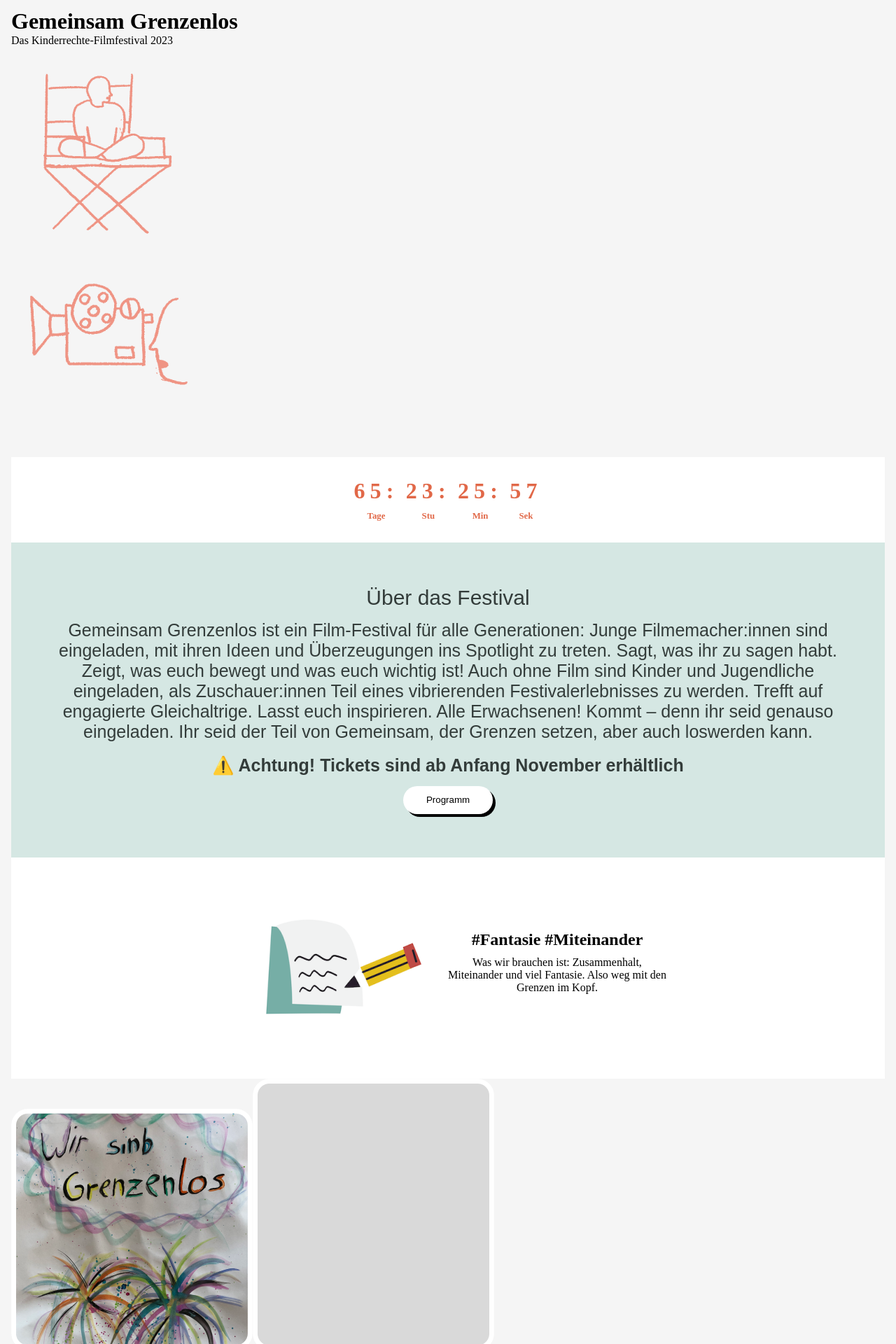
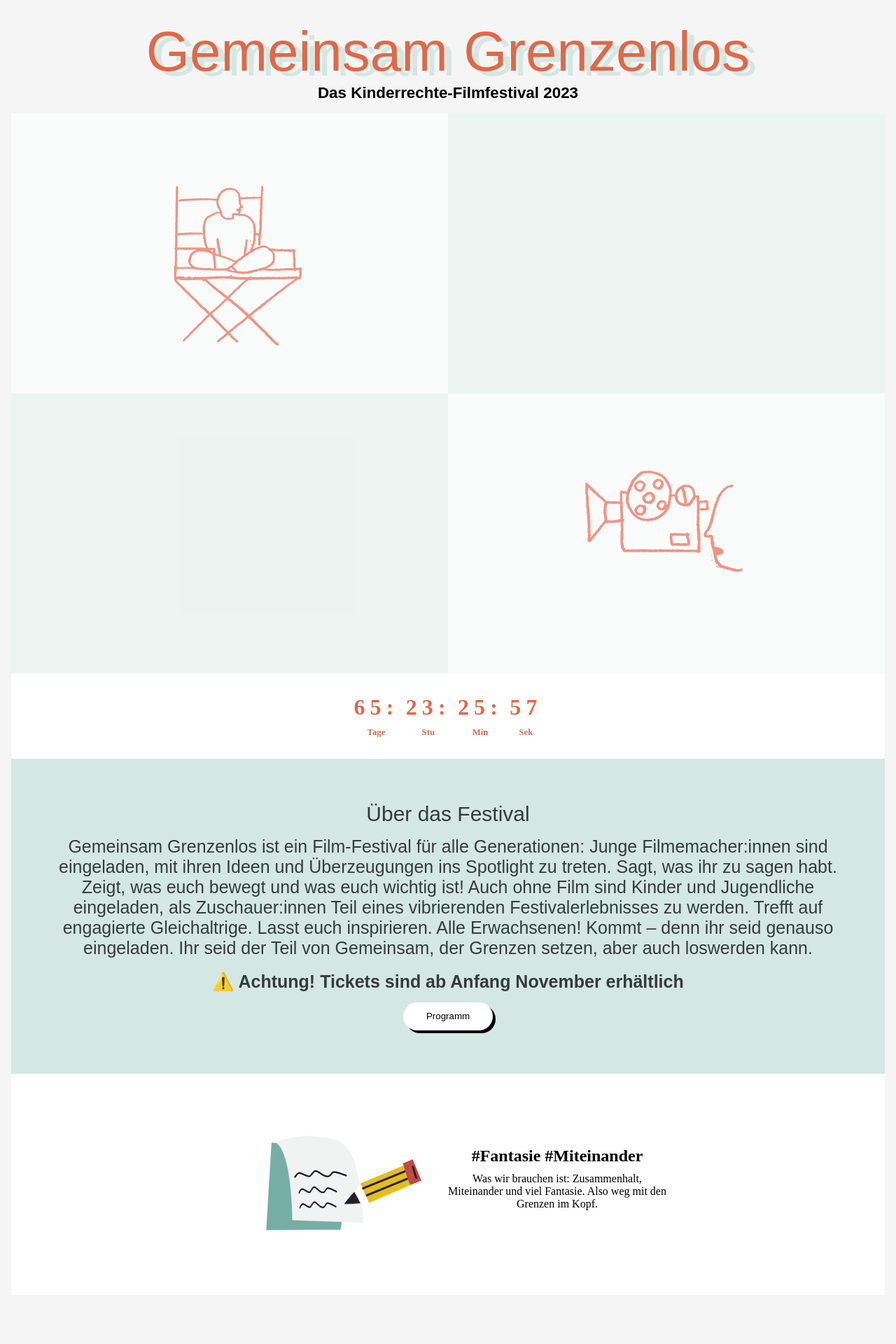
Before and after one commit to JoshRBeck/kijufi-nextjs-latest, a Next.js app: page / in a window 1280 px wide. Shown: the part 140-2060 px from the top of the page at 70% size. Built offline with nearby package versions, Linux system fonts and the light colour scheme.

Commit message:
"Little extra added"

```diff
--- a/src/app/page.module.css
+++ b/src/app/page.module.css
@@ -251,6 +251,65 @@
 /* Larger than 700px styles */
 @media (min-width: 701px) {
   /* Main page Large styling */
+  .titleContainer {
+    display: flex;
+    text-align: center;
+    justify-content: center;
+    flex-direction: column;
+    height: 150px; /* Adjust the height as needed */
+    color: Black;
+  }
+
+  .title {
+    font-family: "Halcyon Black", sans-serif;
+    font-size: 5em;
+    line-height: normal;
+    font-weight: 400;
+    color: #e16848;
+    text-align: center;
+    text-shadow: 10.099002838134766px 7.213573455810547px 0px #d5e7e3;
+  }
+
+  .kinderFestival {
+    font-size: 1.4em;
+    font-weight: 700;
+    font-family: "Halcyon Black", sans-serif;
+    text-align: center;
+    font-style: normal;
+  }
+  .tiledContainer {
+    display: flex;
+    flex-direction: column;
+    align-items: center;
+    background-color: #fafcfb; /* Background color for tiles 1 and 4 */
+    overflow-y: auto; /* Enable vertical scrolling for the tiles */
+    flex-grow: 1; /* Make the tiledContainer fill available vertical space */
+  }
+
+  .topTiles,
+  .bottomTiles {
+    display: flex;
+    width: 100%;
+    height: 50vh;
+    justify-content: space-between;
+  }
+
+  .tile1,
+  .tile4 {
+    flex-grow: 1; /* Make the tiles expand and fill the available space */
+    background-color: #fafcfb; /* Background color for tiles 1 and 4 */
+    display: flex;
+    justify-content: center;
+    align-items: center;
+    width: 50vh;
+  }
+
+  .tile2,
+  .tile3 {
+    flex-grow: 1;
+    background-color: #d5e7e361; /* Background color for tiles 2 and 3 */
+    width: 50vh;
+  }
   .countdownWrapper {
     padding: 25px 0; /* Shorthand for padding-top and padding-bottom */
   }
@@ -314,6 +373,24 @@
   }
   .freiheitText h2 {
     padding: 10px;
+  }
+  .freiheitImageContainer {
+    display: flex;
+    justify-content: space-between;
+    align-items: center;
+    padding: 5%;
+  }
+  .freiheitImageContainer img {
+    border-radius: 1.25rem; /* Rounded shape */
+    padding: 10px; /* Space between the image and the border */
+    margin-bottom: 10px; /* Space between images */
+  }
+  .position-1-erdkugel-mit-menschen-und-klappe {
+    border: 6px solid #ececec;
+    background: #76aea6;
+    border-radius: 1.05213rem;
+    width: 17.4375rem;
+    height: 23.25rem;
   }
   /* Footer desktop styles */
   .footerTop {
--- a/src/app/page.tsx
+++ b/src/app/page.tsx
@@ -1,5 +1,6 @@
 import React from "react";
 import Image from "next/image";
+import Link from "next/link";
 import styles from "./page.module.css";
 import Chair from "@/images/chair.png";
 import Camera from "@/images/camera.png";
@@ -8,7 +9,8 @@ import Countdown from "../components/countdown";
 import CoolKids1 from "@/images/Cool-Kids-Research.png";
 import CoolKids2 from "@/images/Cool-Kids-Feedback.png";
 import WirSindGrenzenlos1 from "@/images/Wir-Sind-Grenzenlos1.png";
-import WirSindGrenzenlos2 from "@/images/Wir-Sind-Grenzenlos2.png";
+import gemeinsamgrenzenlos from "@/images/Gemeinsam-Grenzenlos.png";
+import position3 from "@/images/position-1-erdkugel-mit-menschen-und-klappe.png";
 import MovieCut from "@/images/moviecut.png";
 // import CarouselComponent from "../components/carousel";
 import Yorck from "@/images/Yorck-Kinogruppe.png";
@@ -72,7 +74,7 @@ export default function Home() {
             ⚠️ Achtung! Tickets sind ab Anfang November erhältlich
           </h5>
           <button type="button" className={styles.programmButtonAboutSection}>
-            Programm
+            <Link href="/programm">Programm</Link>
           </button>
         </div>
         <div className={styles.freiheitTextContainer}>
@@ -93,6 +95,7 @@ export default function Home() {
           </div>
         </div>
         <div className={styles.freiheitImageContainer}>
+          <div>
             <Image
               src={WirSindGrenzenlos1.src} // Use .src to access the image source
               alt="We are borderless"
@@ -100,14 +103,25 @@ export default function Home() {
               height={WirSindGrenzenlos1.height} // Use .height to set the height
               className={styles.WirSindGrenzenlos1}
             />
+          </div>
+          <div>
             <Image
-            src={WirSindGrenzenlos2.src} // Use .src to access the image source
+              src={gemeinsamgrenzenlos.src} // Use .src to access the image source
               alt="We are borderless"
-            width={WirSindGrenzenlos2.width} // Use .width to set the width
-            height={WirSindGrenzenlos2.height} // Use .height to set the height
-            /* Dont forget to make the classNames correct */
-            className={styles.WirSindGrenzenlos2}
+              width={gemeinsamgrenzenlos.width} // Use .width to set the width
+              height={gemeinsamgrenzenlos.height} // Use .height to set the height
+              className={styles.gemeinsamgrenzenlos}
             />
+          </div>
+          <div>
+            <Image
+              src={position3.src}
+              alt="erd kugel mit klappe"
+              width={position3.width}
+              height={position3.height}
+              className={styles.position3}
+            />
+          </div>
         </div>
         <div className={styles.zusammenheitContainer}>
           <div className={styles.zusammenheitText}>
```
Also changed, not shown: public/images/position-1-erdkugel-mit-menschen-und-klappe.png (added). Lines whose indentation alone changed are shown as unchanged.
